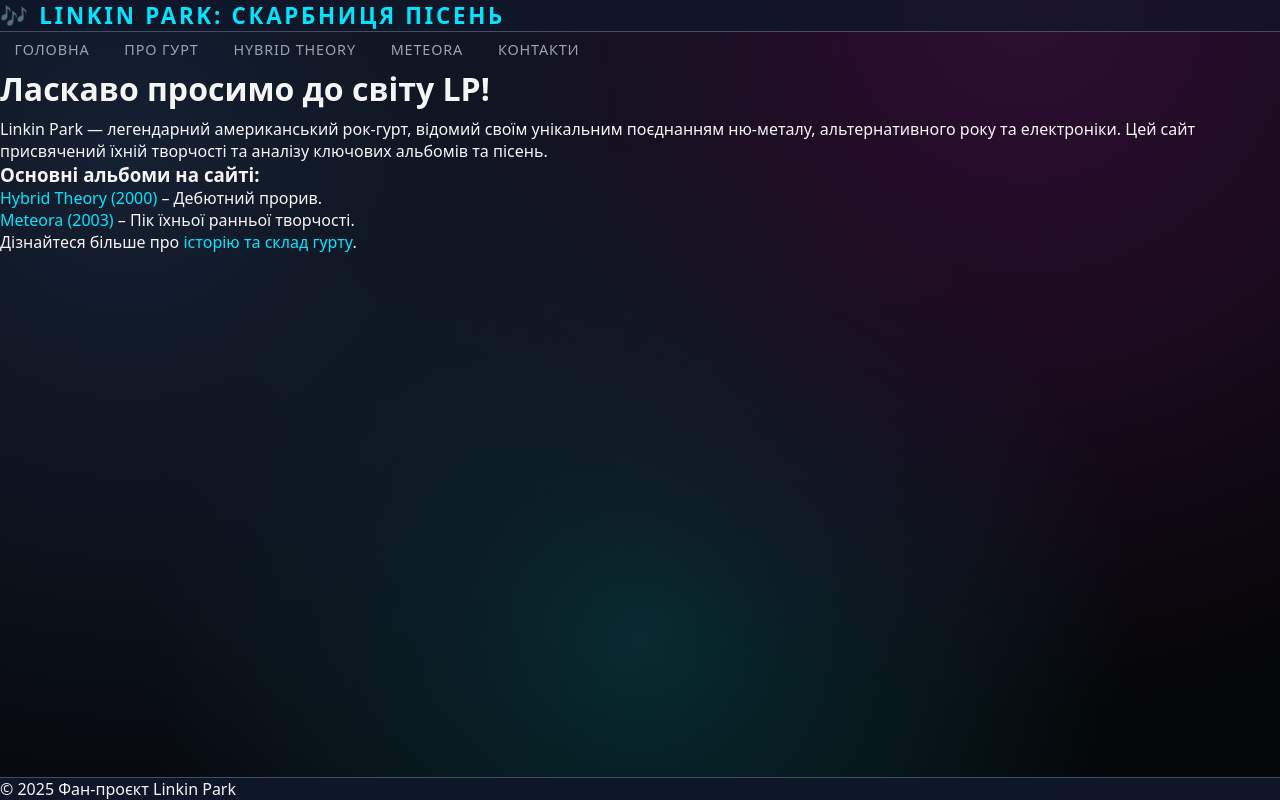
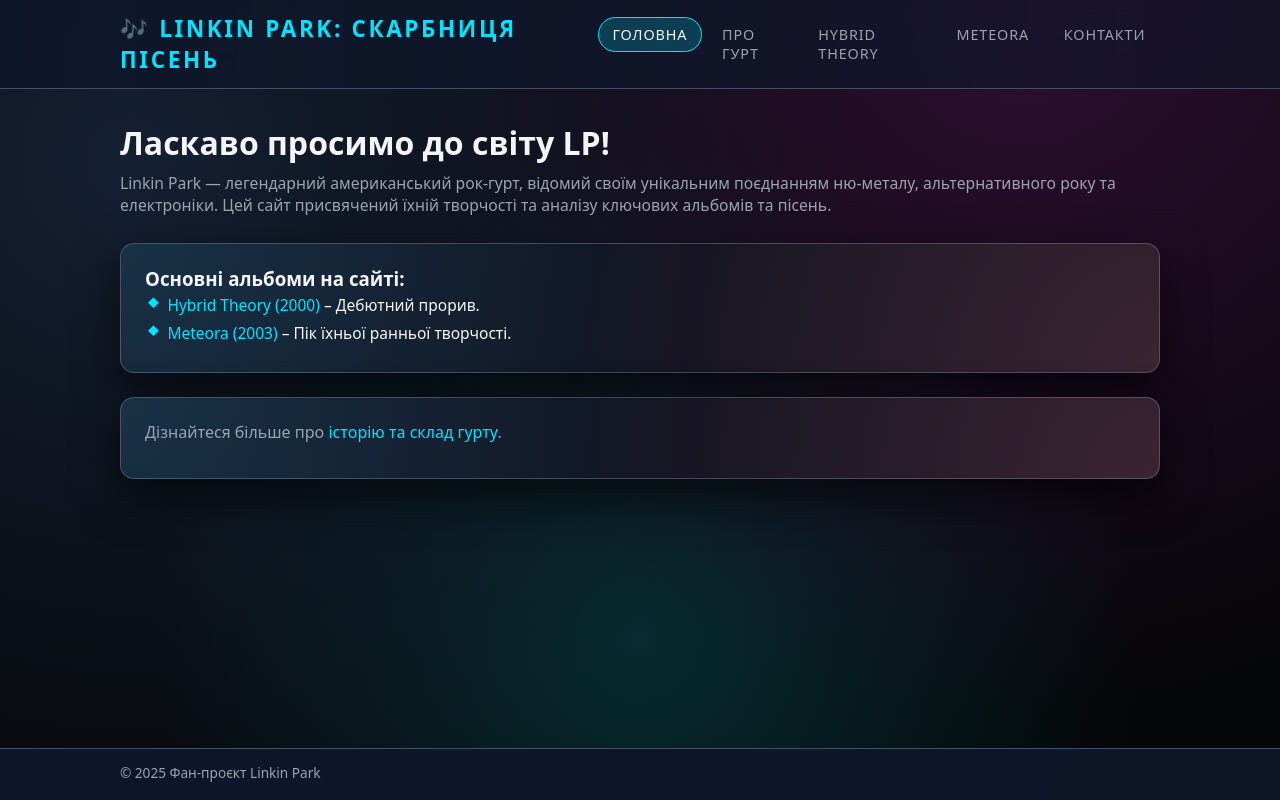
Before and after one commit to Nappinggg/Web3_LinkinPark, a plain HTML site: page index.html in a window 1280 px wide. Drawn offline with Linux system fonts and the light colour scheme.

Commit message:
Update index.html

```diff
--- a/index.html
+++ b/index.html
@@ -8,24 +8,28 @@
 
 <body>
     <header>
+        <div class="page-wrap">
             <h1>🎶 Linkin Park: Скарбниця Пісень</h1>
-    </header>
-
             <nav>
                 <ul>
-            <li><a href="index.html">Головна</a></li>
+                    <li><a href="index.html" class="current">Головна</a></li>
                     <li><a href="about.html">Про гурт</a></li>
                     <li><a href="hybrid-theory.html">Hybrid Theory</a></li>
                     <li><a href="meteora.html">Meteora</a></li>
                     <li><a href="contacts.html">Контакти</a></li>
                 </ul>
             </nav>
+        </div>
+    </header>
 
     <main>
+        <div class="page-wrap">
             <h2>Ласкаво просимо до світу LP!</h2>
-        <p>Linkin Park — легендарний американський рок-гурт, відомий своїм унікальним поєднанням ню-металу, альтернативного року та електроніки. Цей сайт присвячений їхній творчості та аналізу ключових альбомів та пісень.</p>
+            <p class="subtitle">
+                Linkin Park — легендарний американський рок-гурт, відомий своїм унікальним поєднанням ню-металу, альтернативного року та електроніки. Цей сайт присвячений їхній творчості та аналізу ключових альбомів та пісень.
+            </p>
 
-        <section>
+            <section class="section-card">
                 <h3>Основні альбоми на сайті:</h3>
                 <ul>
                     <li><a href="hybrid-theory.html">Hybrid Theory (2000)</a> – Дебютний прорив.</li>
@@ -33,11 +37,16 @@
                 </ul>
             </section>
 
+            <section class="section-card">
                 <p>Дізнайтеся більше про <a href="about.html">історію та склад гурту</a>.</p>
+            </section>
+        </div>
     </main>
 
     <footer>
+        <div class="page-wrap">
             <p>© 2025 Фан-проєкт Linkin Park</p>
+        </div>
     </footer>
 </body>
 </html>
```
Lines whose indentation alone changed are shown as unchanged.
